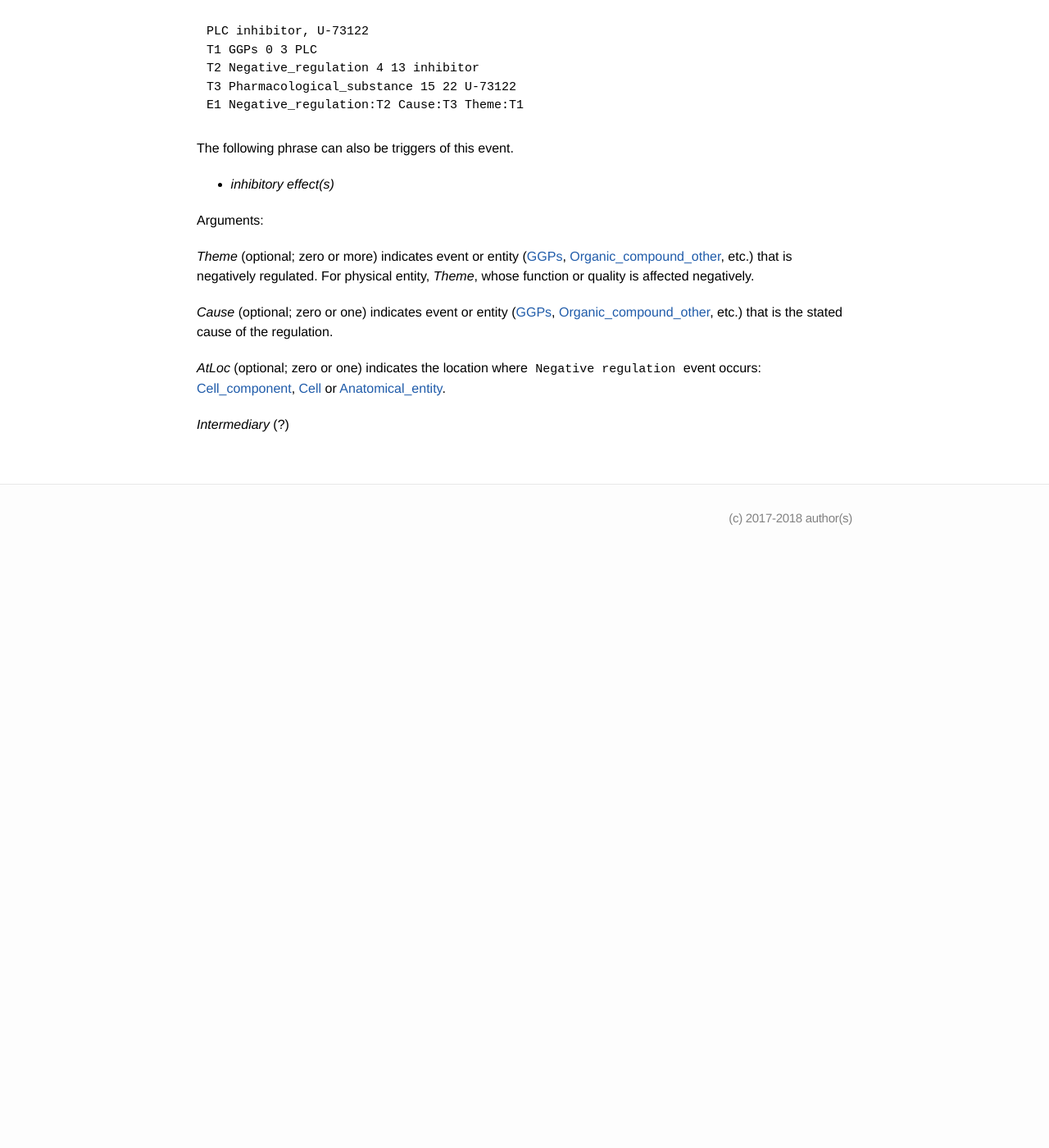
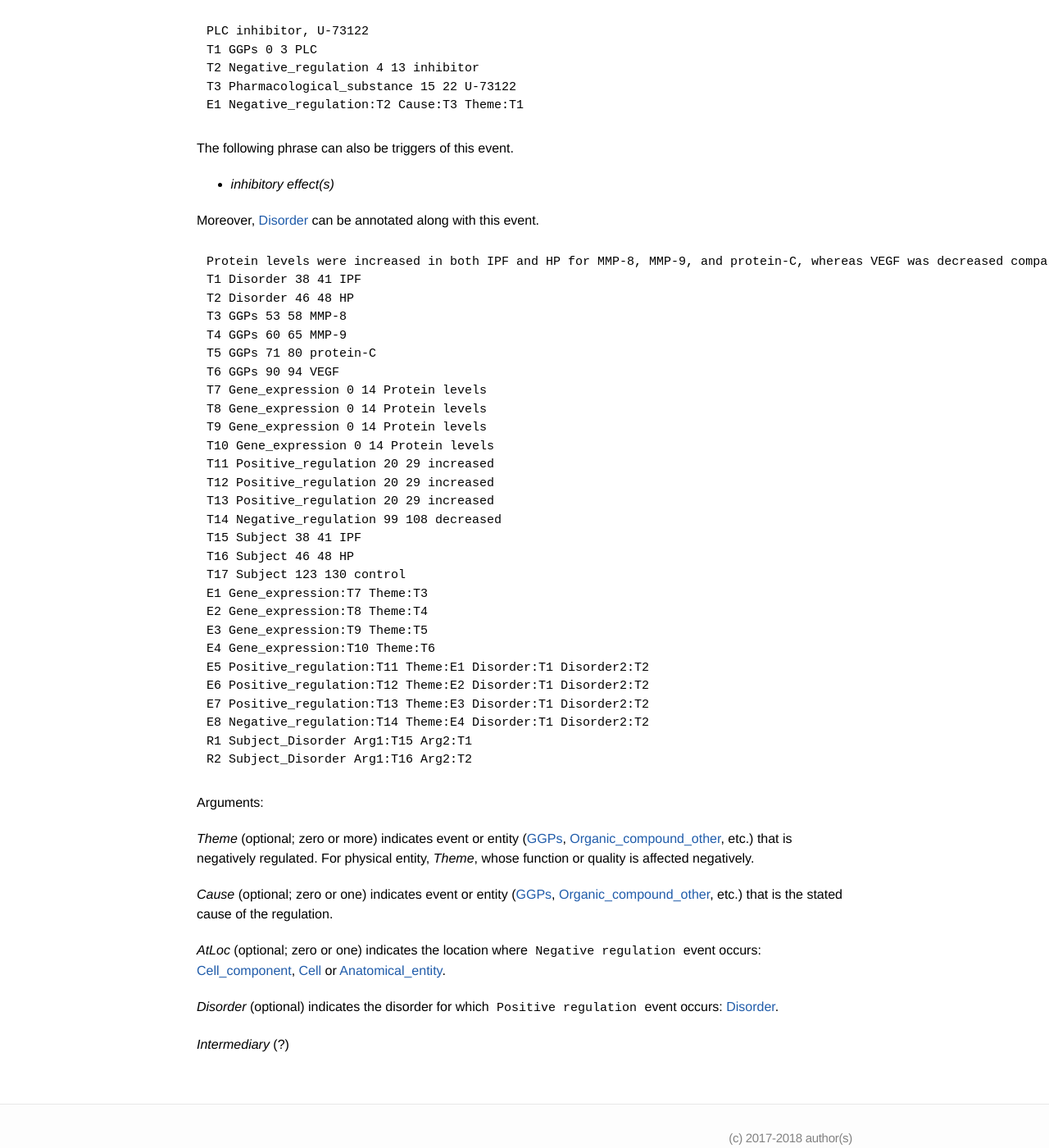
Before and after one commit to ezcatdb/molbiol_lung_corpus-guidelines, a Jekyll site: the page built from _event/Negative_regulation.md, in a window 1280 px wide and 1400 px high, scrolled down 1276 px. Shown: the whole window at 82% size. Built offline with Jekyll 4.4.1, drawn with Linux system fonts in a browser that asks for light colours; before the commit the page ends 1950 px from its top, so only the background shows below that.

Commit message:
comment out unnecessary sample sentences in  _event/Positive_regulation.md, included sample and argument in _event/Negative_regulation.md

```diff
--- a/_event/Negative_regulation.md
+++ b/_event/Negative_regulation.md
@@ -67,6 +67,39 @@ E1 Negative_regulation:T2 Cause:T3 Theme:T1
 The following phrase can also be triggers of this event.
 - *inhibitory effect(s)*
 
+Moreover, [Disorder]() can be annotated along with this event.
+
+~~~ ann
+Protein levels were increased in both IPF and HP for MMP-8, MMP-9, and protein-C, whereas VEGF was decreased compared with control.
+T1 Disorder 38 41 IPF
+T2 Disorder 46 48 HP
+T3 GGPs 53 58 MMP-8
+T4 GGPs 60 65 MMP-9
+T5 GGPs 71 80 protein-C
+T6 GGPs 90 94 VEGF
+T7 Gene_expression 0 14 Protein levels
+T8 Gene_expression 0 14 Protein levels
+T9 Gene_expression 0 14 Protein levels
+T10 Gene_expression 0 14 Protein levels
+T11 Positive_regulation 20 29 increased
+T12 Positive_regulation 20 29 increased
+T13 Positive_regulation 20 29 increased
+T14 Negative_regulation 99 108 decreased
+T15 Subject 38 41 IPF
+T16 Subject 46 48 HP
+T17 Subject 123 130 control
+E1 Gene_expression:T7 Theme:T3
+E2 Gene_expression:T8 Theme:T4
+E3 Gene_expression:T9 Theme:T5
+E4 Gene_expression:T10 Theme:T6
+E5 Positive_regulation:T11 Theme:E1 Disorder:T1 Disorder2:T2
+E6 Positive_regulation:T12 Theme:E2 Disorder:T1 Disorder2:T2
+E7 Positive_regulation:T13 Theme:E3 Disorder:T1 Disorder2:T2
+E8 Negative_regulation:T14 Theme:E4 Disorder:T1 Disorder2:T2
+R1 Subject_Disorder Arg1:T15 Arg2:T1
+R2 Subject_Disorder Arg1:T16 Arg2:T2
+~~~
+
 Arguments:
 
 *Theme* (optional; zero or more) indicates event or entity ([GGPs](), [Organic_compound_other](), etc.) that is negatively regulated. For physical entity, *Theme*, whose function or quality is affected negatively.
@@ -74,6 +107,8 @@ Arguments:
 *Cause* (optional; zero or one) indicates event or entity ([GGPs](), [Organic_compound_other](), etc.) that is the stated cause of the regulation.
 
 *AtLoc* (optional; zero or one) indicates the location where `Negative regulation` event occurs: [Cell_component](), [Cell]() or [Anatomical_entity]().
+
+*Disorder* (optional) indicates the disorder for which `Positive regulation` event occurs: [Disorder]().
 
 *Intermediary* (?)
 
```
Also changed, not shown: _event/Positive_regulation.md (+3 -0 lines).
